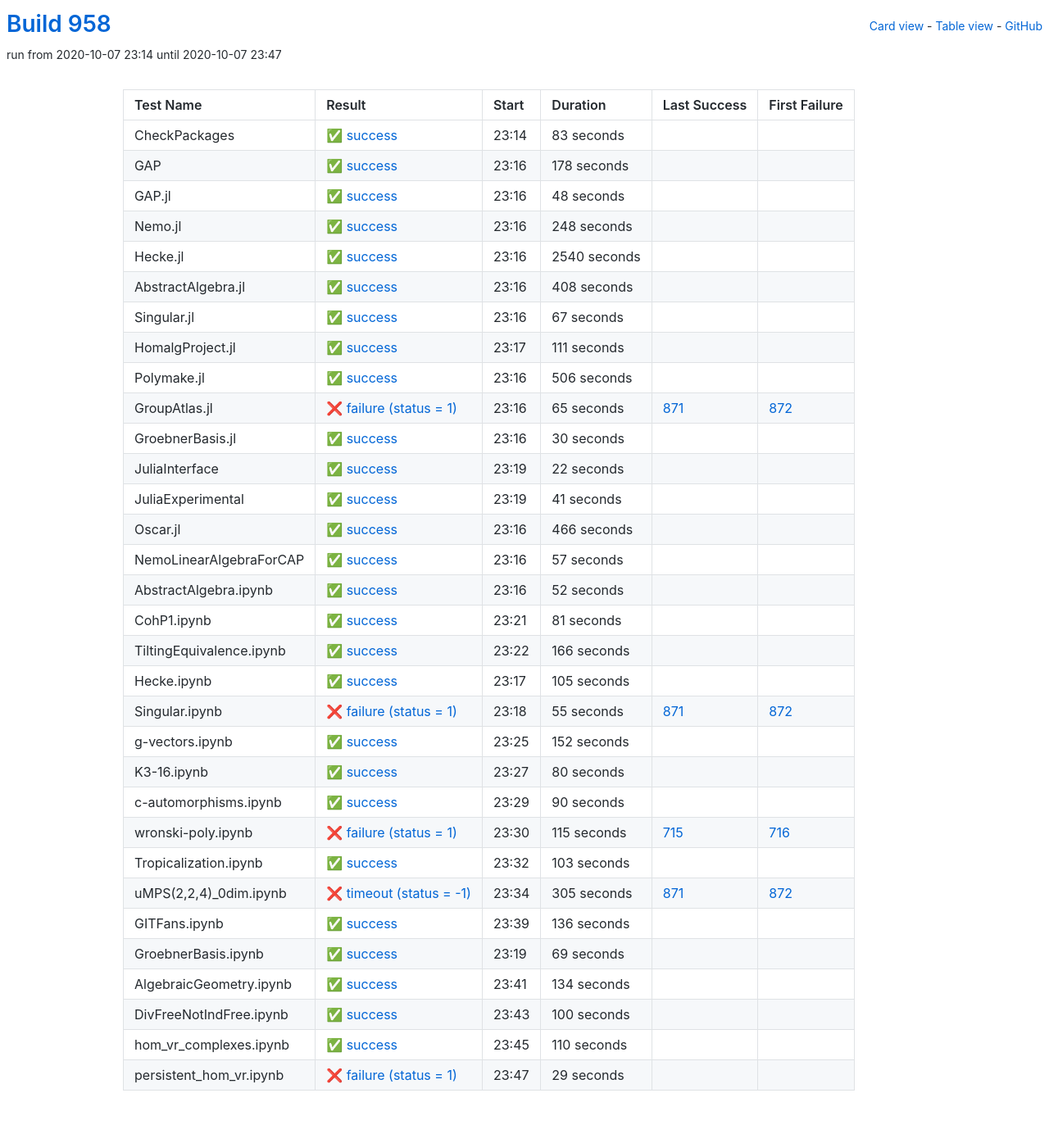
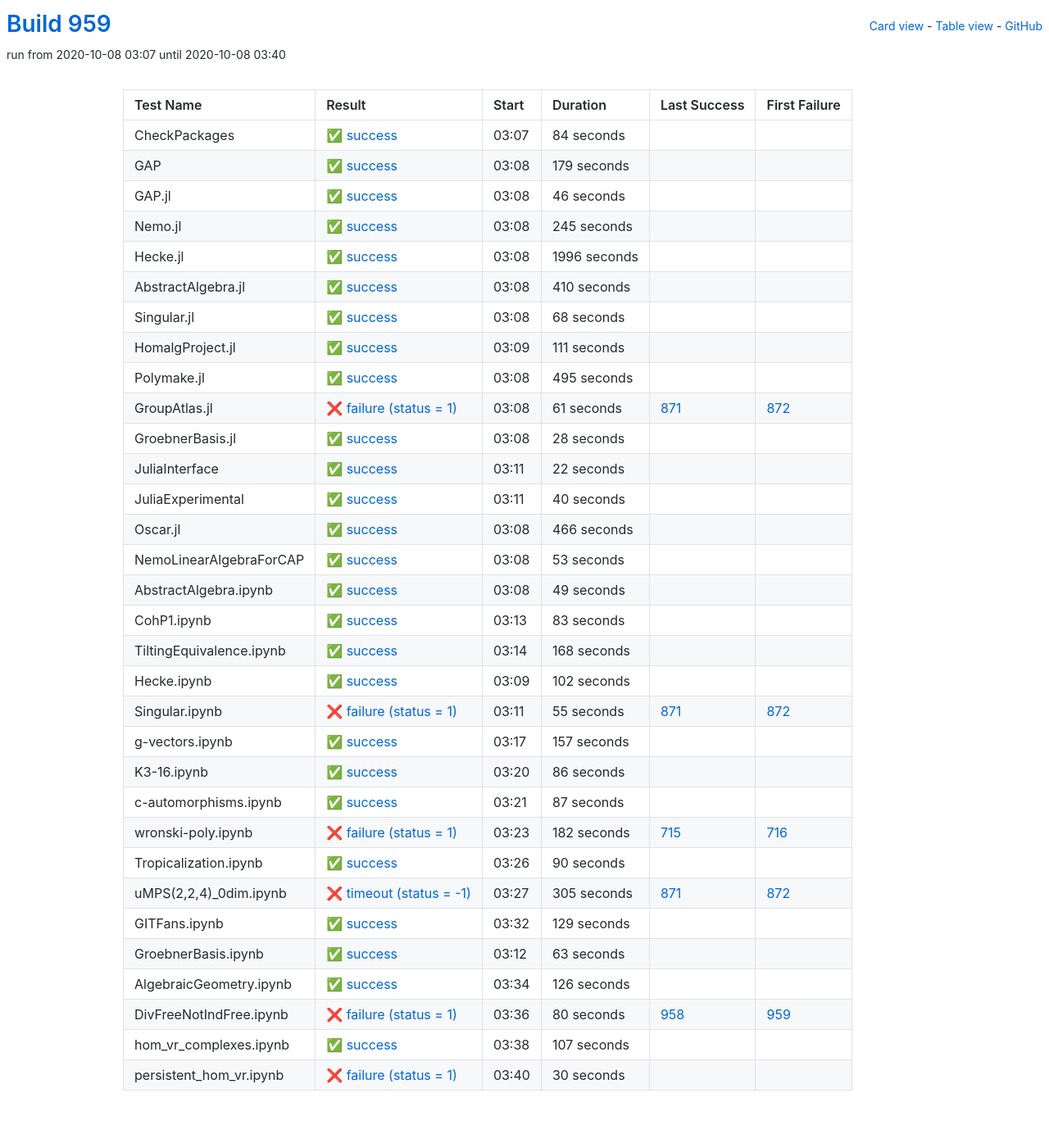
Before and after one commit to oscar-system/oscar-ci-status-stable, a Jekyll site: the page built from table.html, in a window 1280 px wide. Shown: the whole page at 82% size. Built offline with Jekyll 4.4.1, drawn with Linux system fonts in a browser that asks for light colours.

Commit message:
Build #959

```diff
--- a/_data/ci.yml
+++ b/_data/ci.yml
@@ -1,6 +1,6 @@
 ---
-build: 958
-build_url: https://oscarci.mathematik.uni-kl.de/job/oscar-stable/958/
+build: 959
+build_url: https://oscarci.mathematik.uni-kl.de/job/oscar-stable/959/
 job: oscar-stable
 organization: oscar-system
 repo: oscar-ci-status-stable
@@ -8,92 +8,92 @@ repourl: https://github.com/oscar-system/oscar-ci-status-stable
 tests:
 - name: CheckPackages
   id: checkpackages
-  log: https://oscarci.mathematik.uni-kl.de/job/oscar-stable/958/artifact/logs/build-958/CheckPackages.log
-  start: 2020-10-07 23:14
+  log: https://oscarci.mathematik.uni-kl.de/job/oscar-stable/959/artifact/logs/build-959/CheckPackages.log
+  start: 2020-10-08 03:07
   success: true
   exitcode: 0
   status: success
-  duration: 83
+  duration: 84
   last_success: false
   last_success_url:
   first_failure: false
   first_failure_url:
 - name: GAP
   id: gap
-  log: https://oscarci.mathematik.uni-kl.de/job/oscar-stable/958/artifact/logs/build-958/GAP.log
-  start: 2020-10-07 23:16
+  log: https://oscarci.mathematik.uni-kl.de/job/oscar-stable/959/artifact/logs/build-959/GAP.log
+  start: 2020-10-08 03:08
   success: true
   exitcode: 0
   status: success
-  duration: 178
+  duration: 179
   last_success: false
   last_success_url:
   first_failure: false
   first_failure_url:
 - name: GAP.jl
   id: gap-jl
-  log: https://oscarci.mathematik.uni-kl.de/job/oscar-stable/958/artifact/logs/build-958/GAP.jl.log
-  start: 2020-10-07 23:16
+  log: https://oscarci.mathematik.uni-kl.de/job/oscar-stable/959/artifact/logs/build-959/GAP.jl.log
+  start: 2020-10-08 03:08
   success: true
   exitcode: 0
   status: success
-  duration: 48
+  duration: 46
   last_success: false
   last_success_url:
   first_failure: false
   first_failure_url:
 - name: Nemo.jl
   id: nemo-jl
-  log: https://oscarci.mathematik.uni-kl.de/job/oscar-stable/958/artifact/logs/build-958/Nemo.jl.log
-  start: 2020-10-07 23:16
+  log: https://oscarci.mathematik.uni-kl.de/job/oscar-stable/959/artifact/logs/build-959/Nemo.jl.log
+  start: 2020-10-08 03:08
   success: true
   exitcode: 0
   status: success
-  duration: 248
+  duration: 245
   last_success: false
   last_success_url:
   first_failure: false
   first_failure_url:
 - name: Hecke.jl
   id: hecke-jl
-  log: https://oscarci.mathematik.uni-kl.de/job/oscar-stable/958/artifact/logs/build-958/Hecke.jl.log
-  start: 2020-10-07 23:16
+  log: https://oscarci.mathematik.uni-kl.de/job/oscar-stable/959/artifact/logs/build-959/Hecke.jl.log
+  start: 2020-10-08 03:08
   success: true
   exitcode: 0
   status: success
-  duration: 2540
+  duration: 1996
   last_success: false
   last_success_url:
   first_failure: false
   first_failure_url:
 - name: AbstractAlgebra.jl
   id: abstractalgebra-jl
-  log: https://oscarci.mathematik.uni-kl.de/job/oscar-stable/958/artifact/logs/build-958/AbstractAlgebra.jl.log
-  start: 2020-10-07 23:16
+  log: https://oscarci.mathematik.uni-kl.de/job/oscar-stable/959/artifact/logs/build-959/AbstractAlgebra.jl.log
+  start: 2020-10-08 03:08
   success: true
   exitcode: 0
   status: success
-  duration: 408
+  duration: 410
   last_success: false
   last_success_url:
   first_failure: false
   first_failure_url:
 - name: Singular.jl
   id: singular-jl
-  log: https://oscarci.mathematik.uni-kl.de/job/oscar-stable/958/artifact/logs/build-958/Singular.jl.log
-  start: 2020-10-07 23:16
+  log: https://oscarci.mathematik.uni-kl.de/job/oscar-stable/959/artifact/logs/build-959/Singular.jl.log
+  start: 2020-10-08 03:08
   success: true
   exitcode: 0
   status: success
-  duration: 67
+  duration: 68
   last_success: false
   last_success_url:
   first_failure: false
   first_failure_url:
 - name: HomalgProject.jl
   id: homalgproject-jl
-  log: https://oscarci.mathematik.uni-kl.de/job/oscar-stable/958/artifact/logs/build-958/HomalgProject.jl.log
-  start: 2020-10-07 23:17
+  log: https://oscarci.mathematik.uni-kl.de/job/oscar-stable/959/artifact/logs/build-959/HomalgProject.jl.log
+  start: 2020-10-08 03:09
   success: true
   exitcode: 0
   status: success
@@ -104,44 +104,44 @@ tests:
   first_failure_url:
 - name: Polymake.jl
   id: polymake-jl
-  log: https://oscarci.mathematik.uni-kl.de/job/oscar-stable/958/artifact/logs/build-958/Polymake.jl.log
-  start: 2020-10-07 23:16
+  log: https://oscarci.mathematik.uni-kl.de/job/oscar-stable/959/artifact/logs/build-959/Polymake.jl.log
+  start: 2020-10-08 03:08
   success: true
   exitcode: 0
   status: success
-  duration: 506
+  duration: 495
   last_success: false
   last_success_url:
   first_failure: false
   first_failure_url:
 - name: GroupAtlas.jl
   id: groupatlas-jl
-  log: https://oscarci.mathematik.uni-kl.de/job/oscar-stable/958/artifact/logs/build-958/GroupAtlas.jl.log
-  start: 2020-10-07 23:16
+  log: https://oscarci.mathematik.uni-kl.de/job/oscar-stable/959/artifact/logs/build-959/GroupAtlas.jl.log
+  start: 2020-10-08 03:08
   success: false
   exitcode: 1
   status: failure
-  duration: 65
+  duration: 61
   last_success: 871
   last_success_url: https://oscarci.mathematik.uni-kl.de/job/oscar-stable/871/
   first_failure: 872
   first_failure_url: https://oscarci.mathematik.uni-kl.de/job/oscar-stable/872/
 - name: GroebnerBasis.jl
   id: groebnerbasis-jl
-  log: https://oscarci.mathematik.uni-kl.de/job/oscar-stable/958/artifact/logs/build-958/GroebnerBasis.jl.log
-  start: 2020-10-07 23:16
+  log: https://oscarci.mathematik.uni-kl.de/job/oscar-stable/959/artifact/logs/build-959/GroebnerBasis.jl.log
+  start: 2020-10-08 03:08
   success: true
   exitcode: 0
   status: success
-  duration: 30
+  duration: 28
   last_success: false
   last_success_url:
   first_failure: false
   first_failure_url:
 - name: JuliaInterface
   id: juliainterface
-  log: https://oscarci.mathematik.uni-kl.de/job/oscar-stable/958/artifact/logs/build-958/JuliaInterface.log
-  start: 2020-10-07 23:19
+  log: https://oscarci.mathematik.uni-kl.de/job/oscar-stable/959/artifact/logs/build-959/JuliaInterface.log
+  start: 2020-10-08 03:11
   success: true
   exitcode: 0
   status: success
@@ -152,20 +152,20 @@ tests:
   first_failure_url:
 - name: JuliaExperimental
   id: juliaexperimental
-  log: https://oscarci.mathematik.uni-kl.de/job/oscar-stable/958/artifact/logs/build-958/JuliaExperimental.log
-  start: 2020-10-07 23:19
+  log: https://oscarci.mathematik.uni-kl.de/job/oscar-stable/959/artifact/logs/build-959/JuliaExperimental.log
+  start: 2020-10-08 03:11
   success: true
   exitcode: 0
   status: success
-  duration: 41
+  duration: 40
   last_success: false
   last_success_url:
   first_failure: false
   first_failure_url:
 - name: Oscar.jl
   id: oscar-jl
-  log: https://oscarci.mathematik.uni-kl.de/job/oscar-stable/958/artifact/logs/build-958/Oscar.jl.log
-  start: 2020-10-07 23:16
+  log: https://oscarci.mathematik.uni-kl.de/job/oscar-stable/959/artifact/logs/build-959/Oscar.jl.log
+  start: 2020-10-08 03:08
   success: true
   exitcode: 0
   status: success
@@ -176,68 +176,68 @@ tests:
   first_failure_url:
 - name: NemoLinearAlgebraForCAP
   id: nemolinearalgebraforcap
-  log: https://oscarci.mathematik.uni-kl.de/job/oscar-stable/958/artifact/logs/build-958/NemoLinearAlgebraForCAP.log
-  start: 2020-10-07 23:16
+  log: https://oscarci.mathematik.uni-kl.de/job/oscar-stable/959/artifact/logs/build-959/NemoLinearAlgebraForCAP.log
+  start: 2020-10-08 03:08
   success: true
   exitcode: 0
   status: success
-  duration: 57
+  duration: 53
   last_success: false
   last_success_url:
   first_failure: false
   first_failure_url:
 - name: AbstractAlgebra.ipynb
   id: abstractalgebra-ipynb
-  log: https://oscarci.mathematik.uni-kl.de/job/oscar-stable/958/artifact/logs/build-958/AbstractAlgebra.ipynb.log
-  start: 2020-10-07 23:16
+  log: https://oscarci.mathematik.uni-kl.de/job/oscar-stable/959/artifact/logs/build-959/AbstractAlgebra.ipynb.log
+  start: 2020-10-08 03:08
   success: true
   exitcode: 0
   status: success
-  duration: 52
+  duration: 49
   last_success: false
   last_success_url:
   first_failure: false
   first_failure_url:
 - name: CohP1.ipynb
   id: cohp1-ipynb
-  log: https://oscarci.mathematik.uni-kl.de/job/oscar-stable/958/artifact/logs/build-958/CohP1.ipynb.log
-  start: 2020-10-07 23:21
+  log: https://oscarci.mathematik.uni-kl.de/job/oscar-stable/959/artifact/logs/build-959/CohP1.ipynb.log
+  start: 2020-10-08 03:13
   success: true
   exitcode: 0
   status: success
-  duration: 81
+  duration: 83
   last_success: false
   last_success_url:
   first_failure: false
   first_failure_url:
 - name: TiltingEquivalence.ipynb
   id: tiltingequivalence-ipynb
-  log: https://oscarci.mathematik.uni-kl.de/job/oscar-stable/958/artifact/logs/build-958/TiltingEquivalence.ipynb.log
-  start: 2020-10-07 23:22
+  log: https://oscarci.mathematik.uni-kl.de/job/oscar-stable/959/artifact/logs/build-959/TiltingEquivalence.ipynb.log
+  start: 2020-10-08 03:14
   success: true
   exitcode: 0
   status: success
-  duration: 166
+  duration: 168
   last_success: false
   last_success_url:
   first_failure: false
   first_failure_url:
 - name: Hecke.ipynb
   id: hecke-ipynb
-  log: https://oscarci.mathematik.uni-kl.de/job/oscar-stable/958/artifact/logs/build-958/Hecke.ipynb.log
-  start: 2020-10-07 23:17
+  log: https://oscarci.mathematik.uni-kl.de/job/oscar-stable/959/artifact/logs/build-959/Hecke.ipynb.log
+  start: 2020-10-08 03:09
   success: true
   exitcode: 0
   status: success
-  duration: 105
+  duration: 102
   last_success: false
   last_success_url:
   first_failure: false
   first_failure_url:
 - name: Singular.ipynb
   id: singular-ipynb
-  log: https://oscarci.mathematik.uni-kl.de/job/oscar-stable/958/artifact/logs/build-958/Singular.ipynb.log
-  start: 2020-10-07 23:18
+  log: https://oscarci.mathematik.uni-kl.de/job/oscar-stable/959/artifact/logs/build-959/Singular.ipynb.log
+  start: 2020-10-08 03:11
   success: false
   exitcode: 1
   status: failure
@@ -248,32 +248,56 @@ tests:
   first_failure_url: https://oscarci.mathematik.uni-kl.de/job/oscar-stable/872/
 - name: g-vectors.ipynb
   id: g-vectors-ipynb
-  log: https://oscarci.mathematik.uni-kl.de/job/oscar-stable/958/artifact/logs/build-958/g-vectors.ipynb.log
-  start: 2020-10-07 23:25
+  log: https://oscarci.mathematik.uni-kl.de/job/oscar-stable/959/artifact/logs/build-959/g-vectors.ipynb.log
+  start: 2020-10-08 03:17
   success: true
   exitcode: 0
   status: success
-  duration: 152
+  duration: 157
   last_success: false
   last_success_url:
   first_failure: false
   first_failure_url:
 - name: K3-16.ipynb
   id: k3-16-ipynb
-  log: https://oscarci.mathematik.uni-kl.de/job/oscar-stable/958/artifact/logs/build-958/K3-16.ipynb.log
-  start: 2020-10-07 23:27
+  log: https://oscarci.mathematik.uni-kl.de/job/oscar-stable/959/artifact/logs/build-959/K3-16.ipynb.log
+  start: 2020-10-08 03:20
   success: true
   exitcode: 0
   status: success
-  duration: 80
+  duration: 86
   last_success: false
   last_success_url:
   first_failure: false
   first_failure_url:
 - name: c-automorphisms.ipynb
   id: c-automorphisms-ipynb
-  log: https://oscarci.mathematik.uni-kl.de/job/oscar-stable/958/artifact/logs/build-958/c-automorphisms.ipynb.log
-  start: 2020-10-07 23:29
+  log: https://oscarci.mathematik.uni-kl.de/job/oscar-stable/959/artifact/logs/build-959/c-automorphisms.ipynb.log
+  start: 2020-10-08 03:21
+  success: true
+  exitcode: 0
+  status: success
+  duration: 87
+  last_success: false
+  last_success_url:
+  first_failure: false
+  first_failure_url:
+- name: wronski-poly.ipynb
+  id: wronski-poly-ipynb
+  log: https://oscarci.mathematik.uni-kl.de/job/oscar-stable/959/artifact/logs/build-959/wronski-poly.ipynb.log
+  start: 2020-10-08 03:23
+  success: false
+  exitcode: 1
+  status: failure
+  duration: 182
+  last_success: 715
+  last_success_url: https://oscarci.mathematik.uni-kl.de/job/oscar-stable/715/
+  first_failure: 716
+  first_failure_url: https://oscarci.mathematik.uni-kl.de/job/oscar-stable/716/
+- name: Tropicalization.ipynb
+  id: tropicalization-ipynb
+  log: https://oscarci.mathematik.uni-kl.de/job/oscar-stable/959/artifact/logs/build-959/Tropicalization.ipynb.log
+  start: 2020-10-08 03:26
   success: true
   exitcode: 0
   status: success
@@ -282,34 +306,10 @@ tests:
   last_success_url:
   first_failure: false
   first_failure_url:
-- name: wronski-poly.ipynb
-  id: wronski-poly-ipynb
-  log: https://oscarci.mathematik.uni-kl.de/job/oscar-stable/958/artifact/logs/build-958/wronski-poly.ipynb.log
-  start: 2020-10-07 23:30
-  success: false
-  exitcode: 1
-  status: failure
-  duration: 115
-  last_success: 715
-  last_success_url: https://oscarci.mathematik.uni-kl.de/job/oscar-stable/715/
-  first_failure: 716
-  first_failure_url: https://oscarci.mathematik.uni-kl.de/job/oscar-stable/716/
-- name: Tropicalization.ipynb
-  id: tropicalization-ipynb
-  log: https://oscarci.mathematik.uni-kl.de/job/oscar-stable/958/artifact/logs/build-958/Tropicalization.ipynb.log
-  start: 2020-10-07 23:32
-  success: true
-  exitcode: 0
-  status: success
-  duration: 103
-  last_success: false
-  last_success_url:
-  first_failure: false
-  first_failure_url:
 - name: uMPS(2,2,4)_0dim.ipynb
   id: umps-2-2-4-0dim-ipynb
-  log: https://oscarci.mathematik.uni-kl.de/job/oscar-stable/958/artifact/logs/build-958/uMPS-2-2-4-_0dim.ipynb.log
-  start: 2020-10-07 23:34
+  log: https://oscarci.mathematik.uni-kl.de/job/oscar-stable/959/artifact/logs/build-959/uMPS-2-2-4-_0dim.ipynb.log
+  start: 2020-10-08 03:27
   success: false
   exitcode: -1
   status: timeout
@@ -320,72 +320,72 @@ tests:
   first_failure_url: https://oscarci.mathematik.uni-kl.de/job/oscar-stable/872/
 - name: GITFans.ipynb
   id: gitfans-ipynb
-  log: https://oscarci.mathematik.uni-kl.de/job/oscar-stable/958/artifact/logs/build-958/GITFans.ipynb.log
-  start: 2020-10-07 23:39
+  log: https://oscarci.mathematik.uni-kl.de/job/oscar-stable/959/artifact/logs/build-959/GITFans.ipynb.log
+  start: 2020-10-08 03:32
   success: true
   exitcode: 0
   status: success
-  duration: 136
+  duration: 129
   last_success: false
   last_success_url:
   first_failure: false
   first_failure_url:
 - name: GroebnerBasis.ipynb
   id: groebnerbasis-ipynb
-  log: https://oscarci.mathematik.uni-kl.de/job/oscar-stable/958/artifact/logs/build-958/GroebnerBasis.ipynb.log
-  start: 2020-10-07 23:19
+  log: https://oscarci.mathematik.uni-kl.de/job/oscar-stable/959/artifact/logs/build-959/GroebnerBasis.ipynb.log
+  start: 2020-10-08 03:12
   success: true
   exitcode: 0
   status: success
-  duration: 69
+  duration: 63
   last_success: false
   last_success_url:
   first_failure: false
   first_failure_url:
 - name: AlgebraicGeometry.ipynb
   id: algebraicgeometry-ipynb
-  log: https://oscarci.mathematik.uni-kl.de/job/oscar-stable/958/artifact/logs/build-958/AlgebraicGeometry.ipynb.log
-  start: 2020-10-07 23:41
+  log: https://oscarci.mathematik.uni-kl.de/job/oscar-stable/959/artifact/logs/build-959/AlgebraicGeometry.ipynb.log
+  start: 2020-10-08 03:34
   success: true
   exitcode: 0
   status: success
-  duration: 134
+  duration: 126
   last_success: false
   last_success_url:
   first_failure: false
   first_failure_url:
 - name: DivFreeNotIndFree.ipynb
   id: divfreenotindfree-ipynb
-  log: https://oscarci.mathematik.uni-kl.de/job/oscar-stable/958/artifact/logs/build-958/DivFreeNotIndFree.ipynb.log
-  start: 2020-10-07 23:43
+  log: https://oscarci.mathematik.uni-kl.de/job/oscar-stable/959/artifact/logs/build-959/DivFreeNotIndFree.ipynb.log
+  start: 2020-10-08 03:36
+  success: false
+  exitcode: 1
+  status: failure
+  duration: 80
+  last_success: 958
+  last_success_url: https://oscarci.mathematik.uni-kl.de/job/oscar-stable/958/
+  first_failure: 959
+  first_failure_url: https://oscarci.mathematik.uni-kl.de/job/oscar-stable/959/
+- name: hom_vr_complexes.ipynb
+  id: hom-vr-complexes-ipynb
+  log: https://oscarci.mathematik.uni-kl.de/job/oscar-stable/959/artifact/logs/build-959/hom_vr_complexes.ipynb.log
+  start: 2020-10-08 03:38
   success: true
   exitcode: 0
   status: success
-  duration: 100
-  last_success: false
-  last_success_url:
-  first_failure: false
-  first_failure_url:
-- name: hom_vr_complexes.ipynb
-  id: hom-vr-complexes-ipynb
-  log: https://oscarci.mathematik.uni-kl.de/job/oscar-stable/958/artifact/logs/build-958/hom_vr_complexes.ipynb.log
-  start: 2020-10-07 23:45
-  success: true
-  exitcode: 0
-  status: success
-  duration: 110
+  duration: 107
   last_success: false
   last_success_url:
   first_failure: false
   first_failure_url:
 - name: persistent_hom_vr.ipynb
   id: persistent-hom-vr-ipynb
-  log: https://oscarci.mathematik.uni-kl.de/job/oscar-stable/958/artifact/logs/build-958/persistent_hom_vr.ipynb.log
-  start: 2020-10-07 23:47
+  log: https://oscarci.mathematik.uni-kl.de/job/oscar-stable/959/artifact/logs/build-959/persistent_hom_vr.ipynb.log
+  start: 2020-10-08 03:40
   success: false
   exitcode: 1
   status: failure
-  duration: 29
+  duration: 30
   last_success: false
   last_success_url:
   first_failure: false
```
Also changed, not shown: README.md.
